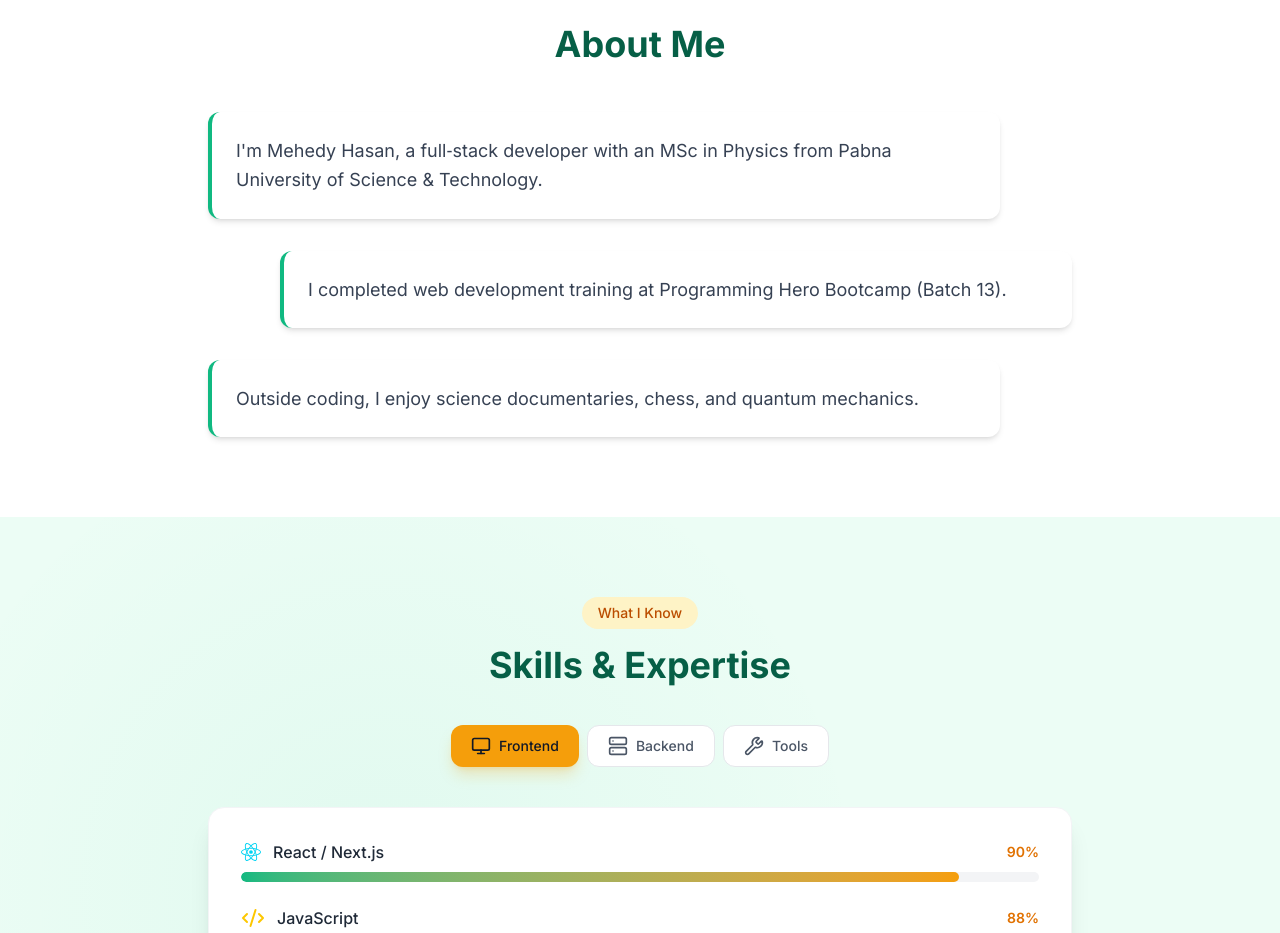
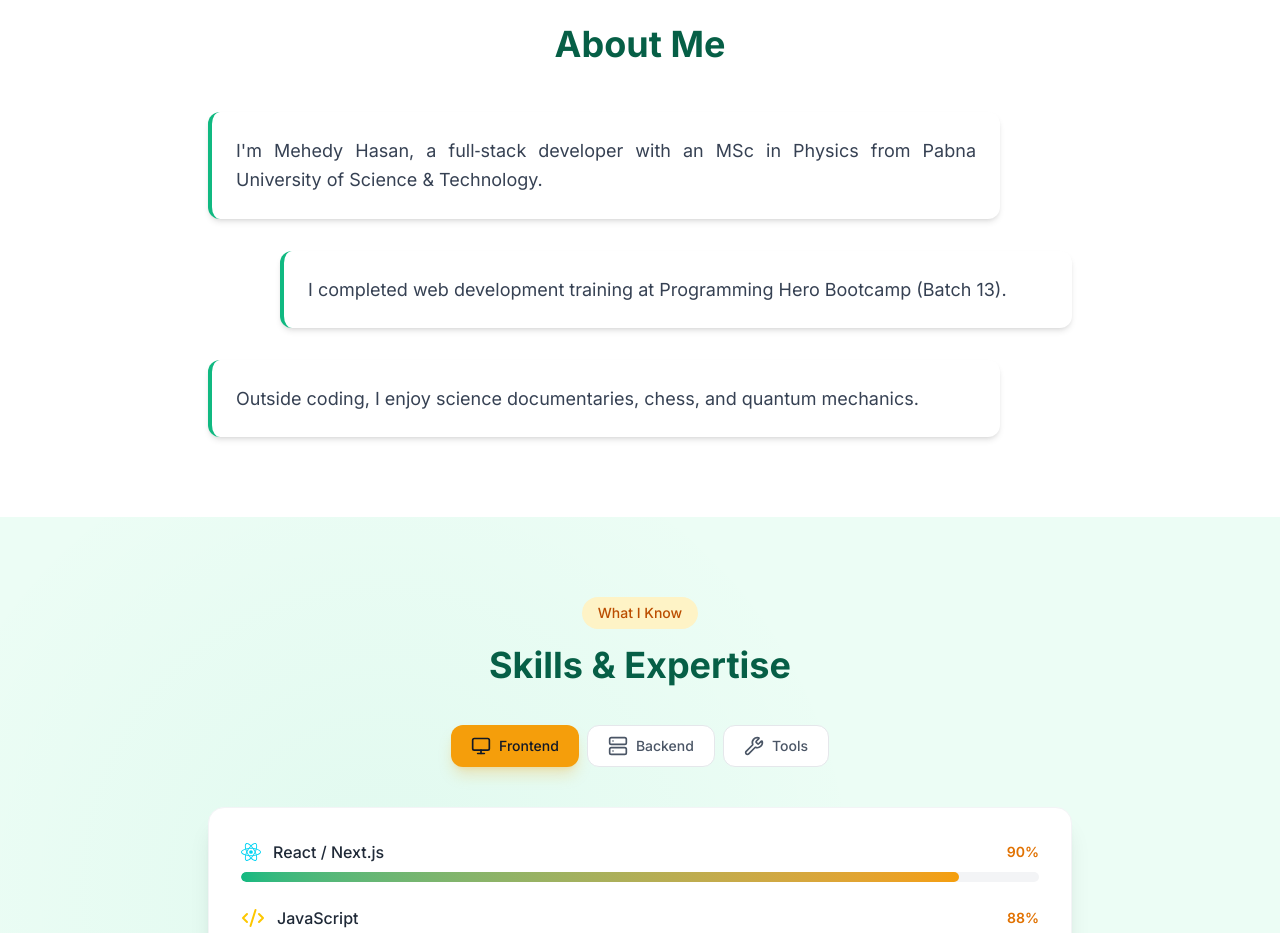
Before and after one commit to mehedyPUST/portfolio-client, a Next.js app: page / in a window 1280 px wide. Shown: the part 920-1853 px from the top of the page. Built offline with nearby package versions, Linux system fonts and the light colour scheme; no server answers.

Commit message:
Justify text in About section cards

```diff
--- a/src/components/About.jsx
+++ b/src/components/About.jsx
@@ -63,7 +63,7 @@
                       ${isEven ? 'md:mr-auto' : 'md:ml-auto'}
                     `}
                                     >
-                                        <p className="text-gray-700 dark:text-gray-300 text-lg leading-relaxed">
+                                        <p className="text-gray-700 dark:text-gray-300 text-lg leading-relaxed text-justify">
                                             {p}
                                         </p>
                                     </motion.div>
```
